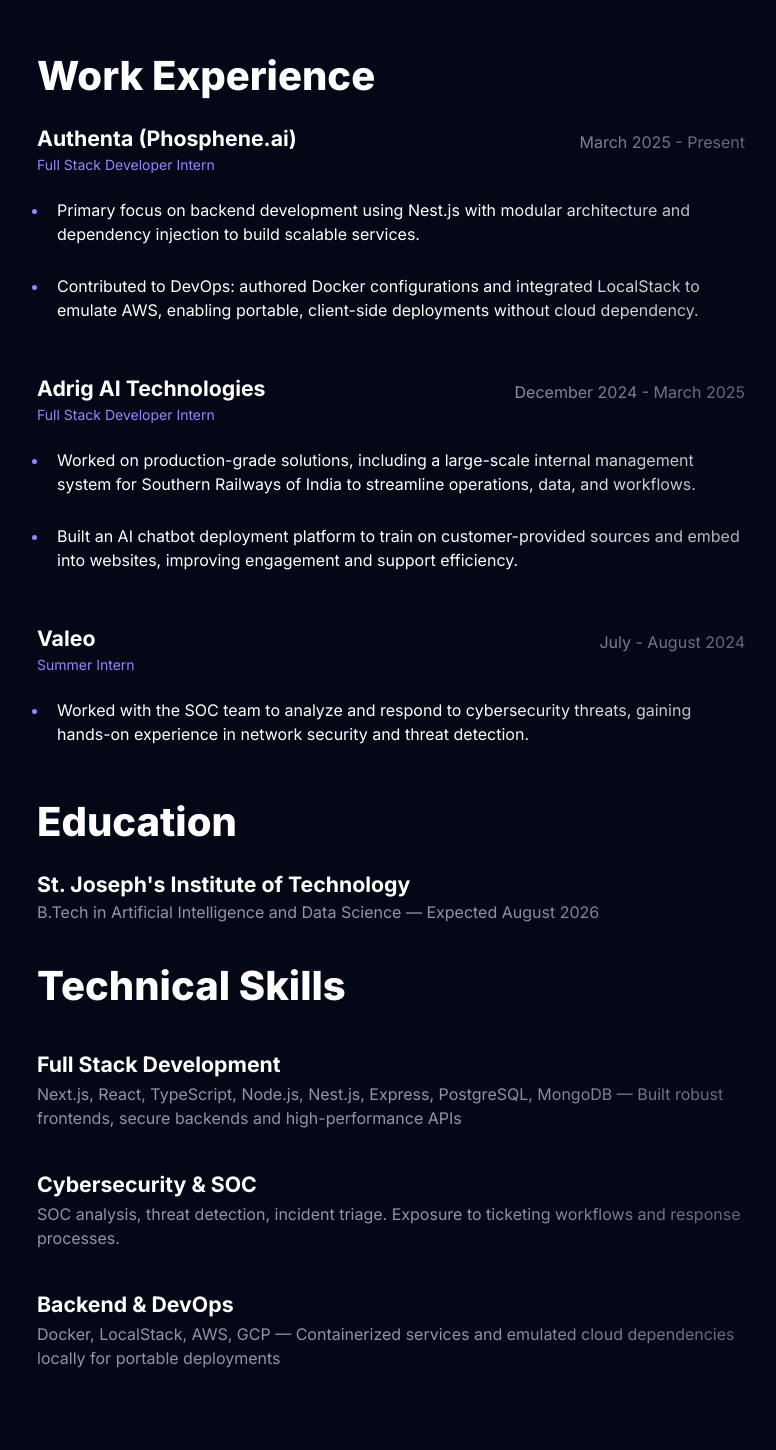
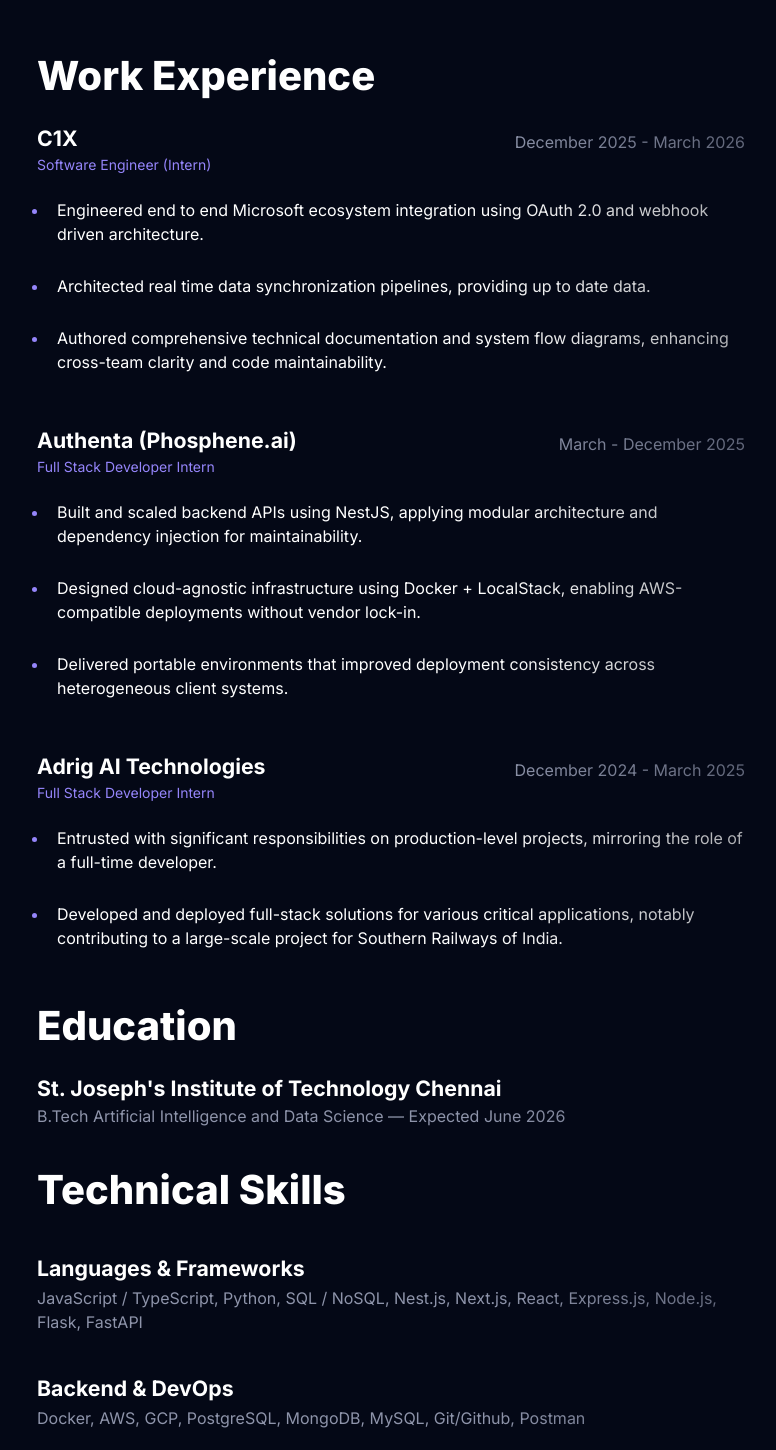
Before and after one commit to Krithik-sri/Portfolio, a Next.js app: page /about in a window 1280 px wide. Shown: the part 540-1990 px from the top of the page, without its empty margins (407-1183 px from the left). Built offline with nearby package versions, Linux system fonts and the light colour scheme.

Commit message:
update experience

```diff
--- a/src/app/resources/content.js
+++ b/src/app/resources/content.js
@@ -90,12 +90,24 @@
     title: "Work Experience",
     experiences: [
       {
+        company: "C1X",
+        timeframe: "December 2025 - March 2026",
+        role: "Software Engineer (Intern)",
+        achievements: [
+          <>Engineered end to end Microsoft ecosystem integration using OAuth 2.0 and webhook driven architecture.</>,
+          <>Architected real time data synchronization pipelines, providing up to date data.</>,
+          <>Authored comprehensive technical documentation and system flow diagrams, enhancing cross-team clarity and code maintainability.</>,
+        ],
+        images: [],
+      },
+      {
         company: "Authenta (Phosphene.ai)",
-        timeframe: "March 2025 - Present",
+        timeframe: "March - December 2025",
         role: "Full Stack Developer Intern",
         achievements: [
-          <>Primary focus on backend development using Nest.js with modular architecture and dependency injection to build scalable services.</>,
-          <>Contributed to DevOps: authored Docker configurations and integrated LocalStack to emulate AWS, enabling portable, client-side deployments without cloud dependency.</>,
+          <>Built and scaled backend APIs using NestJS, applying modular architecture and dependency injection for maintainability.</>,
+          <>Designed cloud-agnostic infrastructure using Docker + LocalStack, enabling AWS-compatible deployments without vendor lock-in.</>,
+          <>Delivered portable environments that improved deployment consistency across heterogeneous client systems.</>,
         ],
         images: [],
       },
@@ -104,19 +116,8 @@
         timeframe: "December 2024 - March 2025",
         role: "Full Stack Developer Intern",
         achievements: [
-          <>Worked on production-grade solutions, including a large-scale internal management system for Southern Railways of India to streamline operations, data, and workflows.</>,
-          <>Built an AI chatbot deployment platform to train on customer-provided sources and embed into websites, improving engagement and support efficiency.</>,
-        ],
-        images: [],
-      },
-      {
-        company: "Valeo",
-        timeframe: "July - August 2024",
-        role: "Summer Intern",
-        achievements: [
-          <>
-            Worked with the SOC team to analyze and respond to cybersecurity threats, gaining hands-on experience in network security and threat detection.
-          </>,
+          <>Entrusted with significant responsibilities on production-level projects, mirroring the role of a full-time developer.</>,
+          <>Developed and deployed full-stack solutions for various critical applications, notably contributing to a large-scale project for Southern Railways of India.</>,
         ],
         images: [],
       },
@@ -127,8 +128,8 @@
     title: "Education",
     institutions: [
       {
-        name: "St. Joseph's Institute of Technology",
-        description: <>B.Tech in Artificial Intelligence and Data Science — Expected August 2026</>,
+        name: "St. Joseph's Institute of Technology Chennai",
+        description: <>B.Tech Artificial Intelligence and Data Science — Expected June 2026</>,
       },
     ],
   },
@@ -137,55 +138,16 @@
     title: "Technical Skills",
     skills: [
       {
-        title: "Full Stack Development",
-        description: <>Next.js, React, TypeScript, Node.js, Nest.js, Express, PostgreSQL, MongoDB — Built robust frontends, secure backends and high-performance APIs</>,
+        title: "Languages & Frameworks",
+        description: <>JavaScript / TypeScript, Python, SQL / NoSQL, Nest.js, Next.js, React, Express.js, Node.js, Flask, FastAPI</>,
         // optional: leave the array empty if you don't want to display images
-        images: [
-          // {
-          //   src: "/images/projects/project-01/cover-02.jpg",
-          //   alt: "Project image",
-          //   width: 16,
-          //   height: 9,
-          // },
-          // {
-          //   src: "/images/projects/project-01/cover-03.jpg",
-          //   alt: "Project image",
-          //   width: 16,
-          //   height: 9,
-          // },
-        ],
-      },
-      {
-        title: "Cybersecurity & SOC",
-        description: <>SOC analysis, threat detection, incident triage. Exposure to ticketing workflows and response processes.</>,
-        // optional: leave the array empty if you don't want to display images
-        images: [
-          // {
-          //   src: "/images/projects/project-01/cover-02.jpg",
-          //   alt: "Project image",
-          //   width: 16,
-          //   height: 9,
-          // },
-          // {
-          //   src: "/images/projects/project-01/cover-03.jpg",
-          //   alt: "Project image",
-          //   width: 16,
-          //   height: 9,
-          // },
-        ],
+        images: [],
       },
       {
         title: "Backend & DevOps",
-        description: <>Docker, LocalStack, AWS, GCP — Containerized services and emulated cloud dependencies locally for portable deployments</>,
+        description: <>Docker, AWS, GCP, PostgreSQL, MongoDB, MySQL, Git/Github, Postman</>,
         // optional: leave the array empty if you don't want to display images
-        images: [
-          // {
-          //   src: "/images/projects/project-01/cover-04.jpg",
-          //   alt: "Project image",
-          //   width: 16,
-          //   height: 9,
-          // },
-        ],
+        images: [],
       },
     ],
   },
```
Also changed, not shown: src/app/work/projects/rlforge.mdx (added, +28 -0 lines), src/app/work/projects/sih.mdx (added, +26 -0 lines), src/app/work/projects/soulsborne.mdx (deleted, +0 -41 lines), src/app/work/projects/unix-shell.mdx (added, +26 -0 lines), src/app/work/projects/ztfjs.mdx (added, +27 -0 lines).
